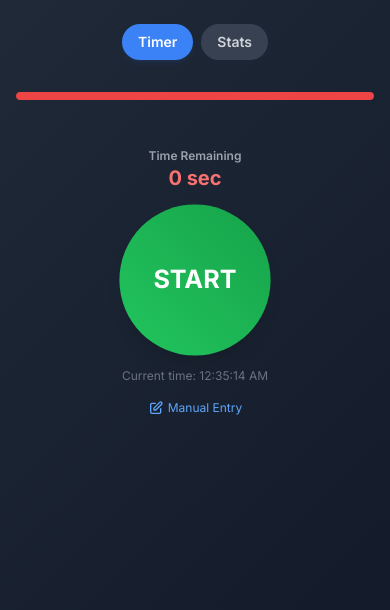
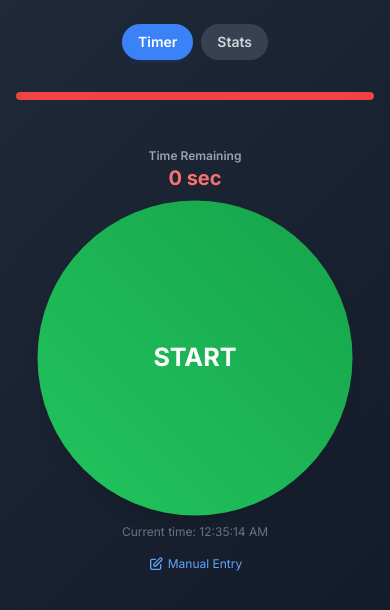
Before and after one commit to roshan2197/time-tracker-app, a plain HTML site: page index.html in a window 390 px wide. Drawn offline with nearby package versions, Linux system fonts and the light colour scheme.

Commit message:
Update index.html

```diff
--- a/index.html
+++ b/index.html
@@ -118,7 +118,7 @@
                 </div>
 
                 <!-- Start/End Button -->
-                <button id="timerBtn" class="w-36 h-36 sm:w-[300px] sm:h-[300px] rounded-full text-white font-bold text-2xl sm:text-3xl shadow-lg transition-all duration-300 transform hover:scale-105 active:scale-95 timer-btn">
+                <button id="timerBtn" class="w-[300px] h-[300px] rounded-full text-white font-bold text-2xl sm:text-3xl shadow-lg transition-all duration-300 transform hover:scale-105 active:scale-95 timer-btn">
                     START
                 </button>
 
```
